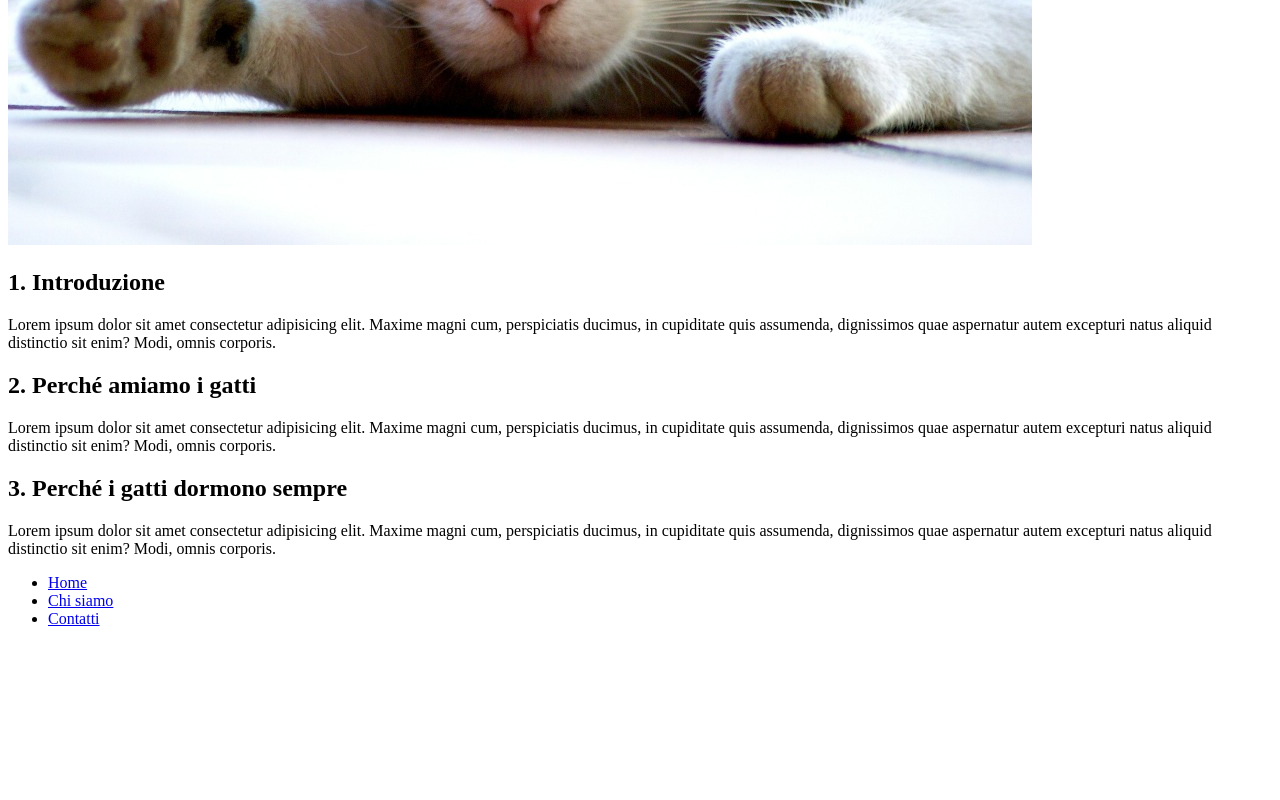
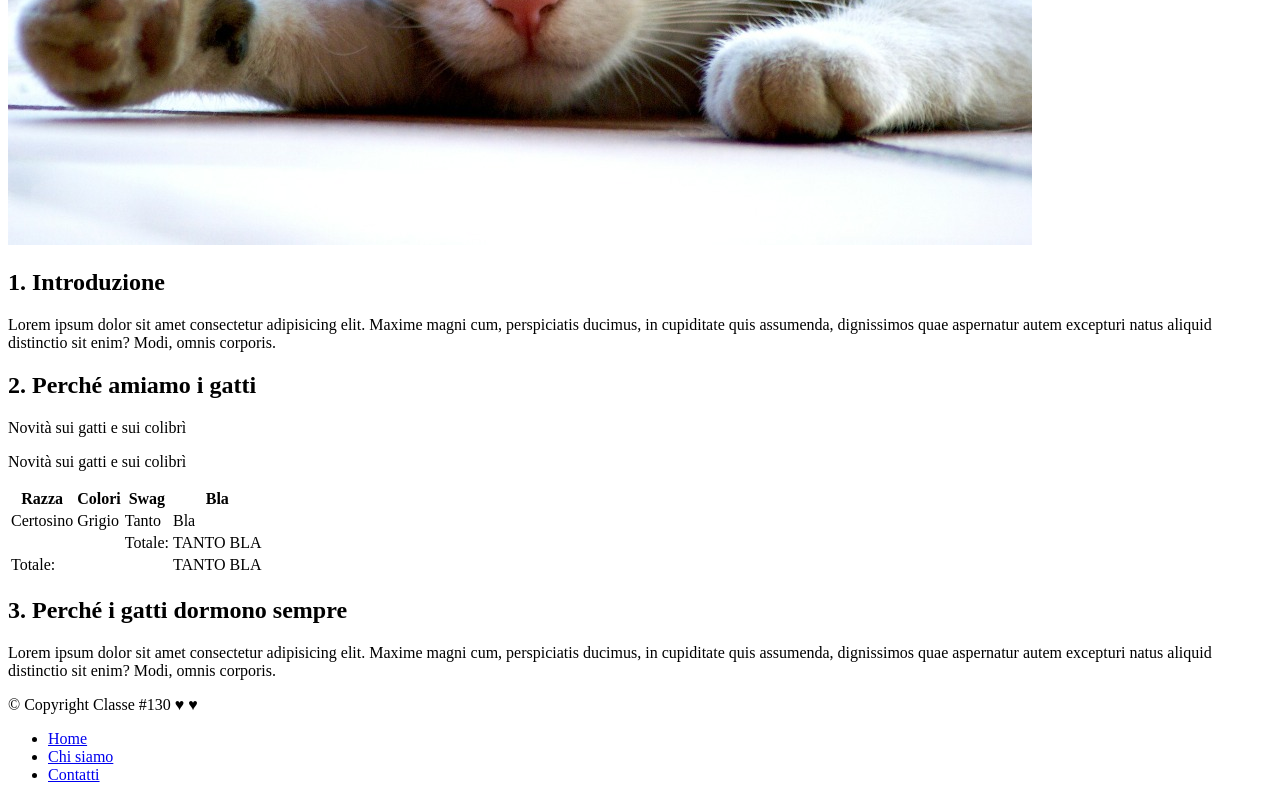
Before and after one commit to classe130-alessiovietri/02-lc-intro-html, a plain HTML site: page index.html in a window 1280 px wide. Shown: the part 1680-2480 px from the top of the page. Before the commit the page ends 2324 px from the top, so only its background shows below. Drawn offline with Linux system fonts and the light colour scheme.

Commit message:
Finito live coding

```diff
--- a/index.html
+++ b/index.html
@@ -16,7 +16,7 @@
                         </a>
                     </li>
                     <li>
-                        <a href="./about.html">
+                        <a href="./subpages/about.html">
                             Chi siamo
                         </a>
                     </li>
@@ -151,8 +151,67 @@
                         2. Perché amiamo i gatti
                     </h2>
                     <p>
-                        Lorem ipsum dolor sit amet consectetur adipisicing elit. Maxime magni cum, perspiciatis ducimus, in cupiditate quis assumenda, dignissimos quae aspernatur autem excepturi natus aliquid distinctio sit enim? Modi, omnis corporis.
+                        Novità sui gatti e sui colibrì
                     </p>
+                    <p>
+                        Novit&agrave; sui gatti e sui colibrì
+                    </p>
+
+                    <table>
+                        <thead>
+                            <tr>
+                                <th>
+                                    Razza
+                                </th>
+                                <th>
+                                    Colori
+                                </th>
+                                <th>
+                                    Swag
+                                </th>
+                                <th>
+                                    Bla
+                                </th>
+                            </tr>
+                        </thead>
+
+                        <tbody>
+                            <tr>
+                                <td>
+                                    Certosino
+                                </td>
+                                <td>
+                                    Grigio
+                                </td>
+                                <td>
+                                    Tanto
+                                </td>
+                                <td>
+                                    Bla
+                                </td>
+                            </tr>
+                        </tbody>
+
+                        <tfoot>
+                            <tr>
+                                <td colspan="2"></td>
+                                <td>
+                                    Totale:
+                                </td>
+                                <td>
+                                    TANTO BLA
+                                </td>
+                            </tr>
+                            <tr>
+                                <td colspan="3">
+                                    Totale:
+                                </td>
+                                <td>
+                                    TANTO BLA
+                                </td>
+                            </tr>
+                        </tfoot>
+                    </table>
                 </section>
 
                 <section>
@@ -164,7 +223,9 @@
                     </p>
                 </section>
             </main>
-            <footer></footer>
+            <footer>
+                &copy; Copyright Classe #130 &hearts; ♥
+            </footer>
             <nav>
                 <ul>
                     <li>
```
Also changed, not shown: subpages/about.html (renamed from about.html, +3 -1 lines).
